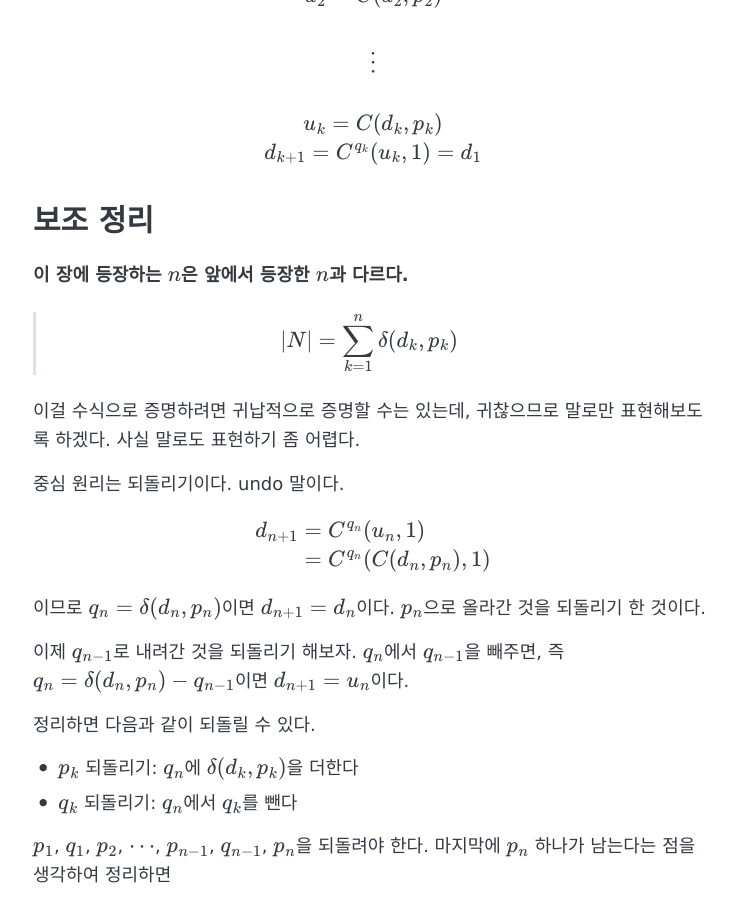
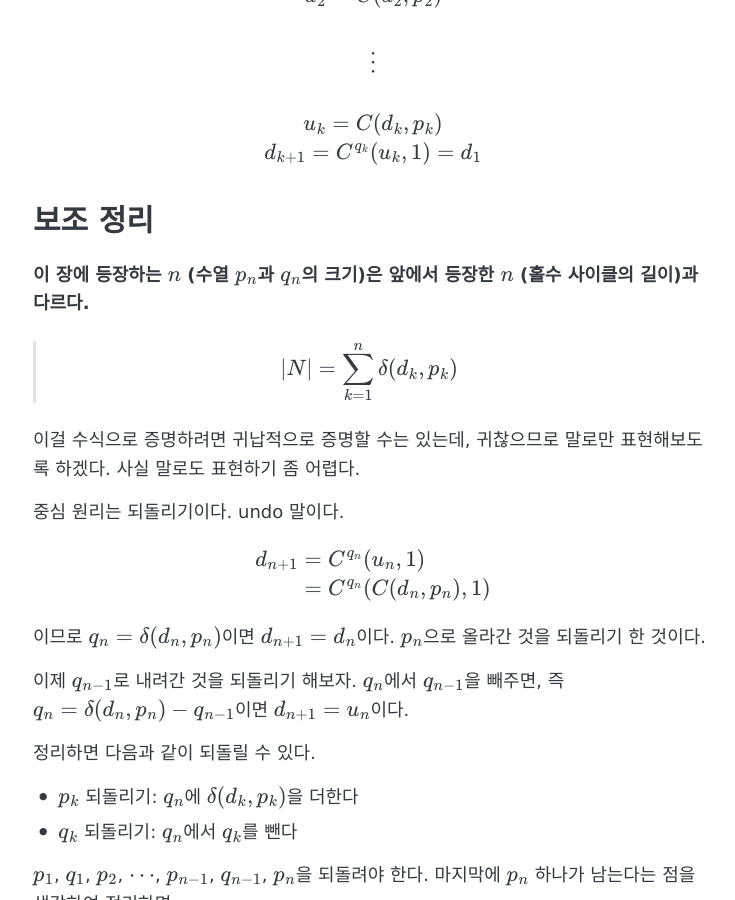
Before and after one commit to higstudev/higstudev.github.io, a Jekyll site: the page built from _posts/2024-02-18-collatz-conjecture.md, in a window 1280 px wide and 900 px high, scrolled down 6998 px. Shown: the whole window, without its empty margins (267-1002 px from the left). Built offline with Jekyll 4.4.1, drawn with Linux system fonts in a browser that asks for light colours; formulas are drawn with MathJax 3.

Commit message:
Update 2024-02-18-collatz-conjecture.md

```diff
--- a/_posts/2024-02-18-collatz-conjecture.md
+++ b/_posts/2024-02-18-collatz-conjecture.md
@@ -224,7 +224,7 @@ d_{k+1} = C^{q_k}(u_k, 1) = d_1
 
 # 보조 정리
 
-**이 장에 등장하는 $n$은 앞에서 등장한 $n$과 다르다.**
+**이 장에 등장하는 $n$ (수열 $p_n$과 $q_n$의 크기)은 앞에서 등장한 $n$ (홀수 사이클의 길이)과 다르다.**
 
 > $$|N| = \sum_{k=1}^n {\delta(d_k, p_k)}$$
 
```
